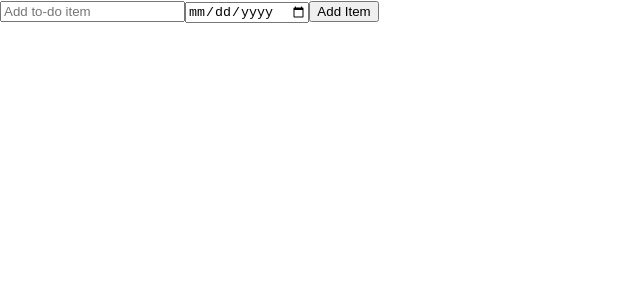
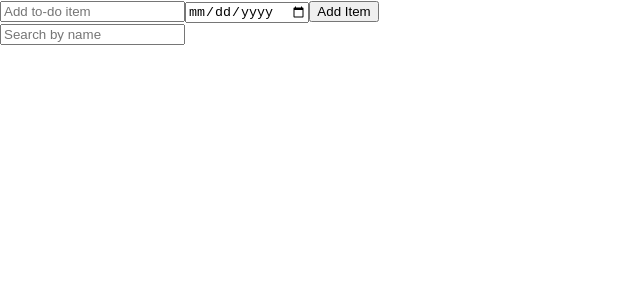
Before and after one commit to kalvink/React-To-Do-List, a React (Create React App) app: page / in a window 1280 px wide. Shown: the top 300 px of the page, without its empty margins (0-640 px from the left). Built offline with nearby package versions, Linux system fonts and the light colour scheme.

Commit message:
search feature

```diff
--- a/src/component/App.js
+++ b/src/component/App.js
@@ -5,6 +5,7 @@ import './App.css';
 
 function TodoList() {
   const [todos, setTodos] = useState(JSON.parse(localStorage.getItem('todos')) || []);
+  const [searchTerm, setSearchTerm] = useState('');
 
   const addTodo = (text, dueDate) => {
     const newTodos = [...todos, { text, completed: false, dueDate, pinned: false }];
@@ -43,11 +44,27 @@ function TodoList() {
     localStorage.setItem('todos', JSON.stringify(newTodos));
   };
 
+  const handleSearch = e => {
+    setSearchTerm(e.target.value);
+  };
+
+  const filteredTodos = todos.filter(todo => {
+    return todo.text.toLowerCase().includes(searchTerm.toLowerCase());
+  });
+
   return (
     <div>
       <TodoForm addTodo={addTodo} />
+      <div className="search-bar">
+        <input
+          type="text"
+          placeholder="Search by name"
+          value={searchTerm}
+          onChange={handleSearch}
+        />
+      </div>
       <ul>
-        {todos.map((todo, index) => (
+        {filteredTodos.map((todo, index) => (
           <TodoItem
             key={index}
             index={index}
```
